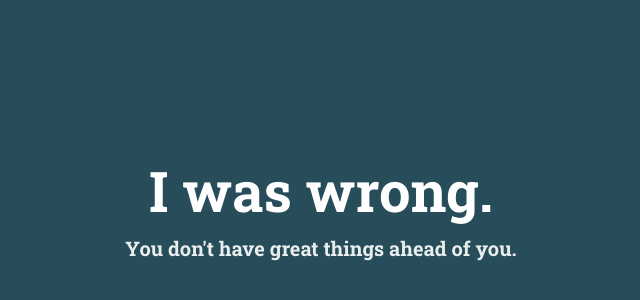
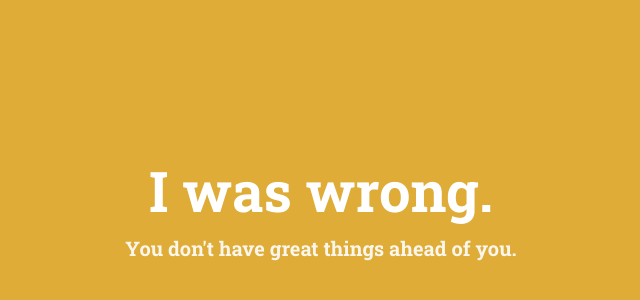
Before and after one commit to NathanTMoses/motivation, a plain HTML site: page wrong.html in a window 1280 px wide. Shown: the part 182-482 px from the top of the page, without its empty margins (319-959 px from the left). Drawn offline with nearby package versions, Linux system fonts and the light colour scheme.

Commit message:
Update wrong.html

```diff
--- a/wrong.html
+++ b/wrong.html
@@ -13,7 +13,7 @@
 
     <style>
         body {
-            background-color: #264D59;
+            background-color: #DEAC37;
             color: white;
             font-family: 'Roboto Slab', serif;
             display: flex;
```
